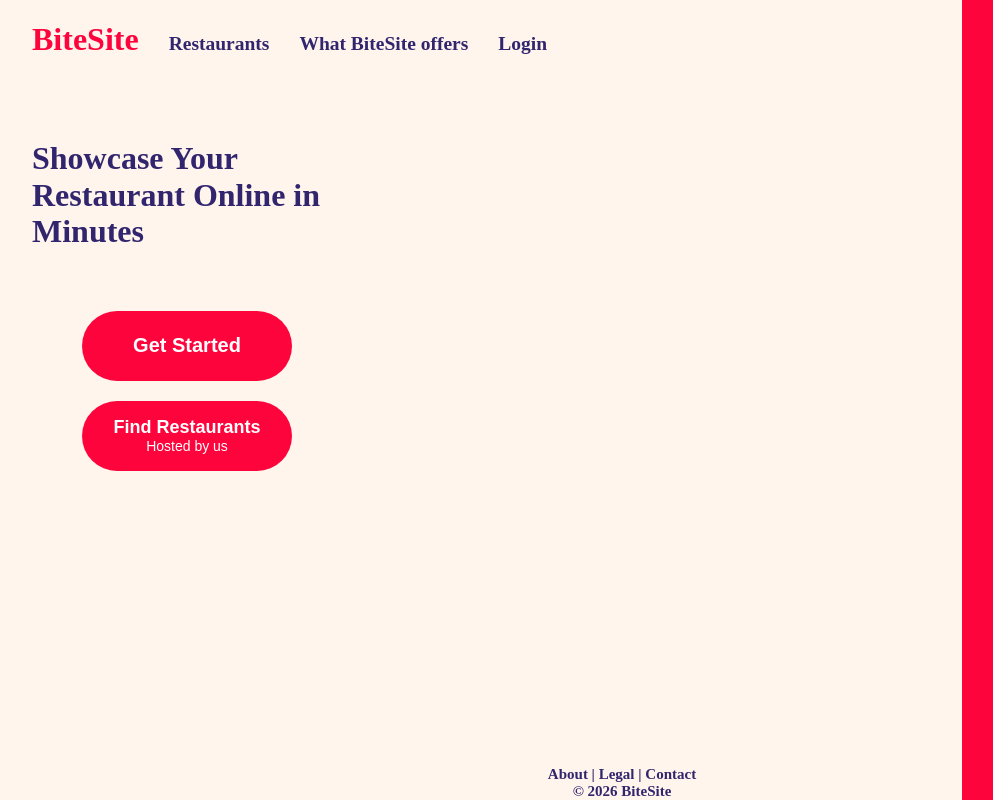
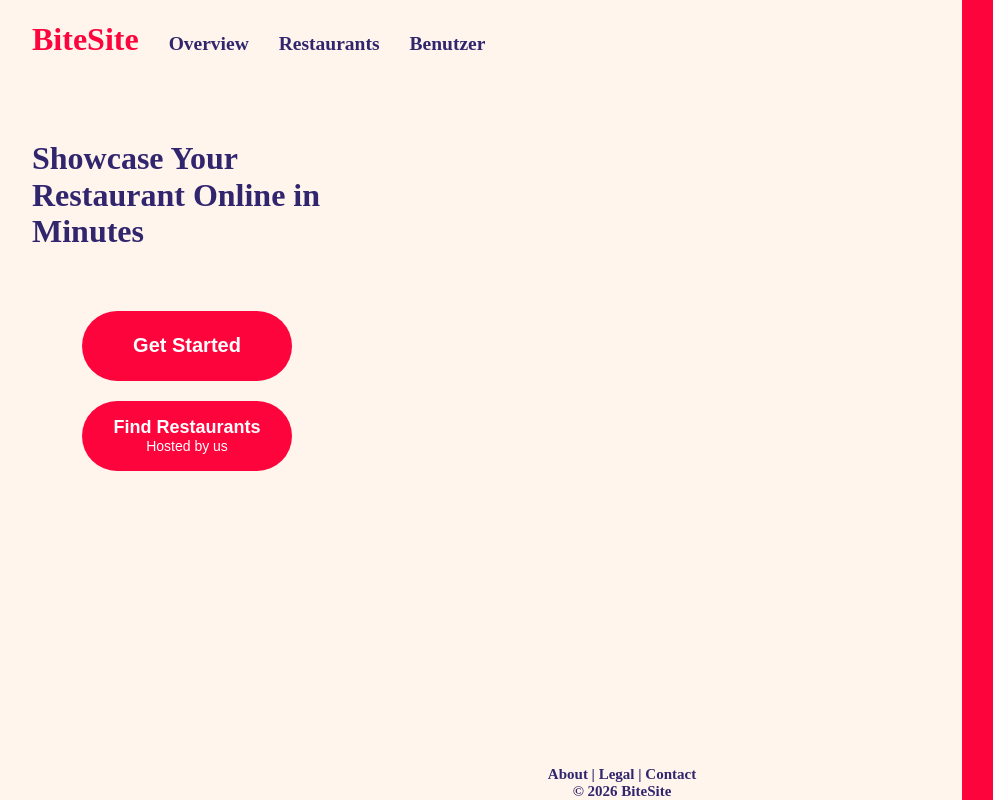
Before and after one commit to davide-muzzi/BiteSite, a Vue app in the folder Frontend/: page / in a window 1280 px wide. Shown: the whole page, without its empty margins (18-1011 px from the left). Built offline with nearby package versions, Linux system fonts and the light colour scheme; a web font is replaced by a local one.

Commit message:
fix(navbar): changing navbar depending on if you're loggend in or not

```diff
--- a/Frontend/src/components/NavBar.vue
+++ b/Frontend/src/components/NavBar.vue
@@ -1,13 +1,24 @@
 <script setup>
+import { ref } from 'vue';
+const loggedIn = ref(true)
 </script>
 
 <template>
 <div class="top">
     <h1 class="title">BiteSite</h1>
-    <div class="navbar-items">
+    <div v-if="loggedIn">
+      <div class="navbar-items">
+        <h2>Overview</h2>
         <h2>Restaurants</h2>
+        <h2>Benutzer</h2>
+      </div>
+    </div>
+    <div v-else>
+      <div class="navbar-items">
         <h2>What BiteSite offers</h2>
+        <h2>Restaurants</h2>
         <h2>Login</h2>
+      </div>
     </div>
 </div>
 </template>
--- a/Frontend/src/router/index.js
+++ b/Frontend/src/router/index.js
@@ -1,5 +1,6 @@
 import { createRouter, createWebHistory } from 'vue-router'
 import HomeView from '../views/HomeView.vue'
+import CreateProjectView from '@/views/CreateProjectView.vue'
 
 const router = createRouter({
   history: createWebHistory(import.meta.env.BASE_URL),
@@ -9,6 +10,11 @@ const router = createRouter({
       name: 'home',
       component: HomeView,
     },
+    {
+      path: '/create-project',
+      name: 'create-project',
+      component: CreateProjectView,
+    },
   ],
 })
 
--- /dev/null
+++ b/Frontend/src/views/CreateProjectView.vue
@@ -0,0 +1,11 @@
+<script>
+
+</script>
+
+<template>
+
+</template>
+
+<style>
+
+</style>
```
